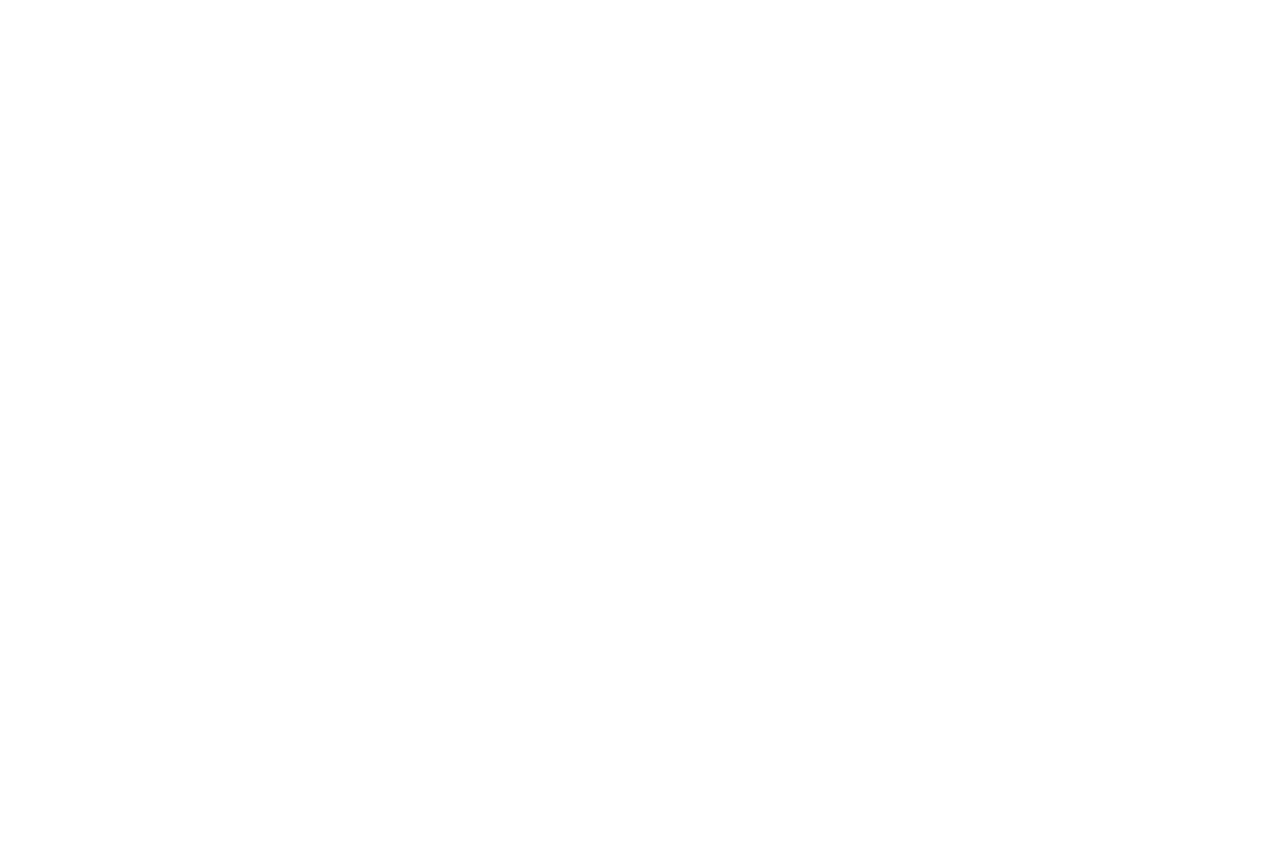
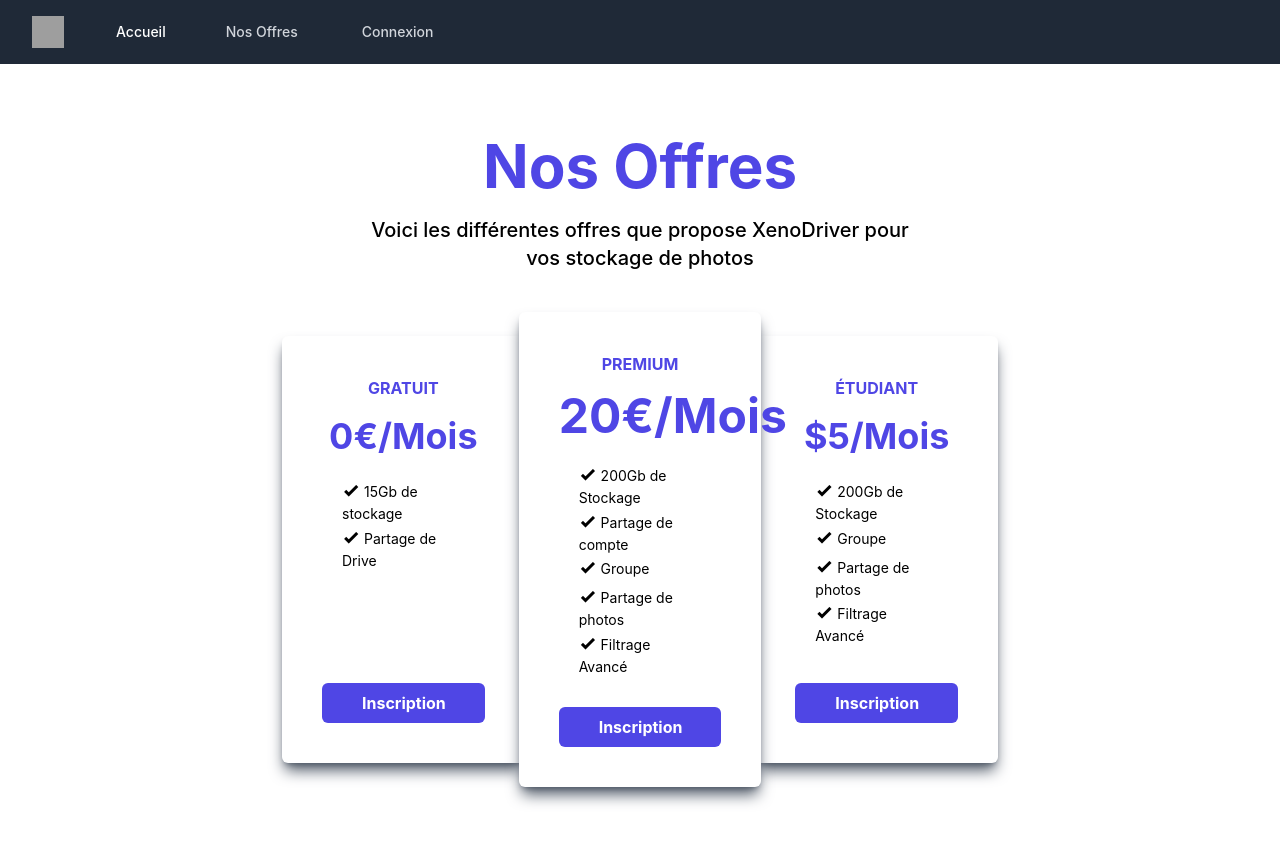
Before and after one commit to StevenIsdr/frontBIE, a React (Create React App) app: page /offres in a window 1280 px wide. Before the commit this address had no page. Shown: the top 844 px of the page. Before the commit the page ends 800 px from the top, so only its background shows below. Built offline with nearby package versions, Linux system fonts and the light colour scheme; grey boxes are pictures that could not be loaded.

Commit message:
Font sheeesh

```diff
--- a/public/index.html
+++ b/public/index.html
@@ -5,6 +5,9 @@
     <link rel="icon" href="%PUBLIC_URL%/favicon.ico" />
     <meta name="viewport" content="width=device-width, initial-scale=1" />
     <meta name="theme-color" content="#000000" />
+    <style>
+      @import url(https://cdnjs.cloudflare.com/ajax/libs/MaterialDesign-Webfont/5.3.45/css/materialdesignicons.min.css);
+    </style>
     <meta
       name="description"
       content="Web site created using create-react-app"
--- a/src/App.js
+++ b/src/App.js
@@ -10,7 +10,25 @@
                 <div className="max-w-7xl mx-auto py-6 sm:px-6 lg:px-8">
                     {/* <!-- Replace with your content --> */}
                     <div className="px-4 py-6 sm:px-0">
-                    Content
+                        <div className="container mx-auto flex flex-col items-center py-12 sm:py-24">
+                            <div
+                                className="w-11/12 sm:w-2/3 lg:flex justify-center items-center flex-col  mb-5 sm:mb-10">
+                                <h1 className="text-2xl sm:text-3xl md:text-4xl lg:text-5xl xl:text-6xl text-center text-gray-800 font-black leading-7 md:leading-10">
+                                    Utilisez
+                                    <span className="text-indigo-600"> Xenodriver </span>
+                                    Pour votre stockage
+                                </h1>
+                                <p className="mt-5 sm:mt-10 lg:w-10/12 text-gray-400 font-normal text-center text-sm sm:text-lg">Notre site professionnel vous propose un service de stockage de vos photos de qualité a petit prix et sécurisé !</p>
+                            </div>
+                            <div className="flex justify-center items-center">
+                                <a href="/register"><button
+                                    className="focus:outline-none focus:ring-2 focus:ring-offset-2 focus:ring-indigo-700 bg-indigo-700 transition duration-150 ease-in-out hover:bg-indigo-600 lg:text-xl lg:font-bold  rounded text-white px-4 sm:px-10 border border-indigo-700 py-2 sm:py-4 text-sm">Inscription
+                                </button></a>
+                                <a href="/offres"><button
+                                    className="ml-4 focus:outline-none focus:ring-2 focus:ring-offset-2 focus:ring-indigo-700 bg-transparent transition duration-150 ease-in-out hover:border-indigo-600 lg:text-xl lg:font-bold  hover:text-indigo-600 rounded border border-indigo-700 text-indigo-700 px-4 sm:px-10 py-2 sm:py-4 text-sm">Nos Offres
+                                </button></a>
+                            </div>
+                        </div>
                     </div>
                     {/* <!-- /End replace --> */}
                 </div>
--- a/src/drive.js
+++ b/src/drive.js
@@ -2,7 +2,7 @@
 import Navbar from "./Navbar";
 import {useState} from "react";
 
-function Register(){
+function Drive(){
     const [nom, setNom] = useState("");
     const [prenom, setPrenom] = useState("");
     const [email, setEmail] = useState("");
@@ -88,4 +88,4 @@
         </div>);
 }
 
-export default Register;
+export default Drive;
--- a/src/index.js
+++ b/src/index.js
@@ -4,6 +4,7 @@
 import App from './App';
 import Login from './Login.js';
 import Drive from './drive.js';
+import Offres from './offres.js';
 import {
     BrowserRouter,
     Routes,
@@ -20,6 +21,7 @@
                 <Route path="/login" element={<Login/>} />
                 <Route path="/register" element={<Register />} />
                 <Route path="/drive" element={<Drive />} />
+                <Route path="/offres" element={<Offres />} />
             </Routes>
         </BrowserRouter>
     </React.StrictMode>,
--- /dev/null
+++ b/src/offres.js
@@ -0,0 +1,91 @@
+import './App.css';
+import Navbar from "./Navbar";
+import {useState} from "react";
+
+function Offres(){
+
+    return (
+        <div>
+            <Navbar></Navbar>
+            <div className='w-11/12 mx-auto pt-8 lg:w-3/5 mb-6'>
+                <div className="w-full mx-auto bg-white px-5 py-10 mb-10">
+                    <div className="text-center max-w-xl mx-auto">
+                        <h1 className="text-5xl md:text-6xl font-bold mb-5 text-indigo-600">Nos Offres</h1>
+                        <h3 className="text-xl font-medium mb-10">Voici les différentes offres que propose XenoDriver pour vos stockage de photos</h3>
+                    </div>
+                    <div className="max-w-4xl mx-auto md:flex">
+                        <div
+                            className="w-full md:w-1/3 md:max-w-none bg-white px-8 md:px-10 py-8 md:py-10 mb-3 mx-auto md:my-6 rounded-md shadow-lg shadow-gray-600 md:flex md:flex-col">
+                            <div className="w-full flex-grow">
+                                <h2 className="text-center font-bold uppercase mb-4 text-indigo-600">Gratuit</h2>
+                                <h3 className="text-center font-bold text-4xl mb-5 text-indigo-600">0€/Mois</h3>
+                                <ul className="text-sm px-5 mb-8">
+                                    <li className="leading-tight"><i className="mdi mdi-check-bold text-lg"></i> 15Gb de stockage
+                                    </li>
+                                    <li className="leading-tight"><i className="mdi mdi-check-bold text-lg"></i> Partage de Drive
+                                    </li>
+                                </ul>
+                            </div>
+                            <div className="w-full">
+                                <a href="/register"><button
+                                    className="font-bold bg-indigo-600 hover:bg-indigo-700 text-white rounded-md px-10 py-2 transition-colors w-full">Inscription
+                                </button></a>
+                            </div>
+                        </div>
+                        <div
+                            className="w-full md:w-1/3 md:max-w-none bg-white px-8 md:px-10 py-8 md:py-10 mb-3 mx-auto md:-mx-3 md:mb-0 rounded-md shadow-lg shadow-gray-600 md:relative md:z-50 md:flex md:flex-col">
+                            <div className="w-full flex-grow">
+                                <h2 className="text-center font-bold uppercase mb-4 text-indigo-600">Premium</h2>
+                                <h3 className="text-center font-bold text-4xl md:text-5xl mb-5 text-indigo-600">20€/Mois</h3>
+                                <ul className="text-sm px-5 mb-8">
+                                    <li className="leading-tight"><i className="mdi mdi-check-bold text-lg"></i> 200Gb de Stockage
+                                    </li>
+                                    <li className="leading-tight"><i className="mdi mdi-check-bold text-lg"></i> Partage de compte
+                                    </li>
+                                    <li className="leading-tight"><i
+                                        className="mdi mdi-check-bold text-lg"></i> Groupe
+                                    </li>
+                                    <li className="leading-tight"><i
+                                        className="mdi mdi-check-bold text-lg"></i> Partage de photos
+                                    </li>
+                                    <li className="leading-tight"><i className="mdi mdi-check-bold text-lg"></i> Filtrage Avancé
+                                    </li>
+                                </ul>
+                            </div>
+                            <div className="w-full">
+                                <a href="/register"><button
+                                    className="font-bold bg-indigo-600 hover:bg-indigo-700 text-white rounded-md px-10 py-2 transition-colors w-full">Inscription
+                                </button></a>
+                            </div>
+                        </div>
+                        <div
+                            className="w-full md:w-1/3 md:max-w-none bg-white px-8 md:px-10 py-8 md:py-10 mb-3 mx-auto md:my-6 rounded-md shadow-lg shadow-gray-600 md:flex md:flex-col">
+                            <div className="w-full flex-grow">
+                                <h2 className="text-center font-bold uppercase mb-4 text-indigo-600">Étudiant</h2>
+                                <h3 className="text-center font-bold text-4xl mb-5 text-indigo-600">$5/Mois</h3>
+                                <ul className="text-sm px-5 mb-8">
+                                    <li className="leading-tight"><i className="mdi mdi-check-bold text-lg"></i> 200Gb de Stockage
+                                    </li>
+                                    <li className="leading-tight"><i
+                                        className="mdi mdi-check-bold text-lg"></i> Groupe
+                                    </li>
+                                    <li className="leading-tight"><i
+                                        className="mdi mdi-check-bold text-lg"></i> Partage de photos
+                                    </li>
+                                    <li className="leading-tight"><i className="mdi mdi-check-bold text-lg"></i> Filtrage Avancé
+                                    </li>
+                                </ul>
+                            </div>
+                            <div className="w-full">
+                                <a href="/register"><button
+                                    className="font-bold bg-indigo-600 hover:bg-indigo-700 text-white rounded-md px-10 py-2 transition-colors w-full">Inscription
+                                </button></a>
+                            </div>
+                        </div>
+                    </div>
+                </div>
+            </div>
+        </div>);
+}
+
+export default Offres;
```
Lines whose indentation alone changed are shown as unchanged.
